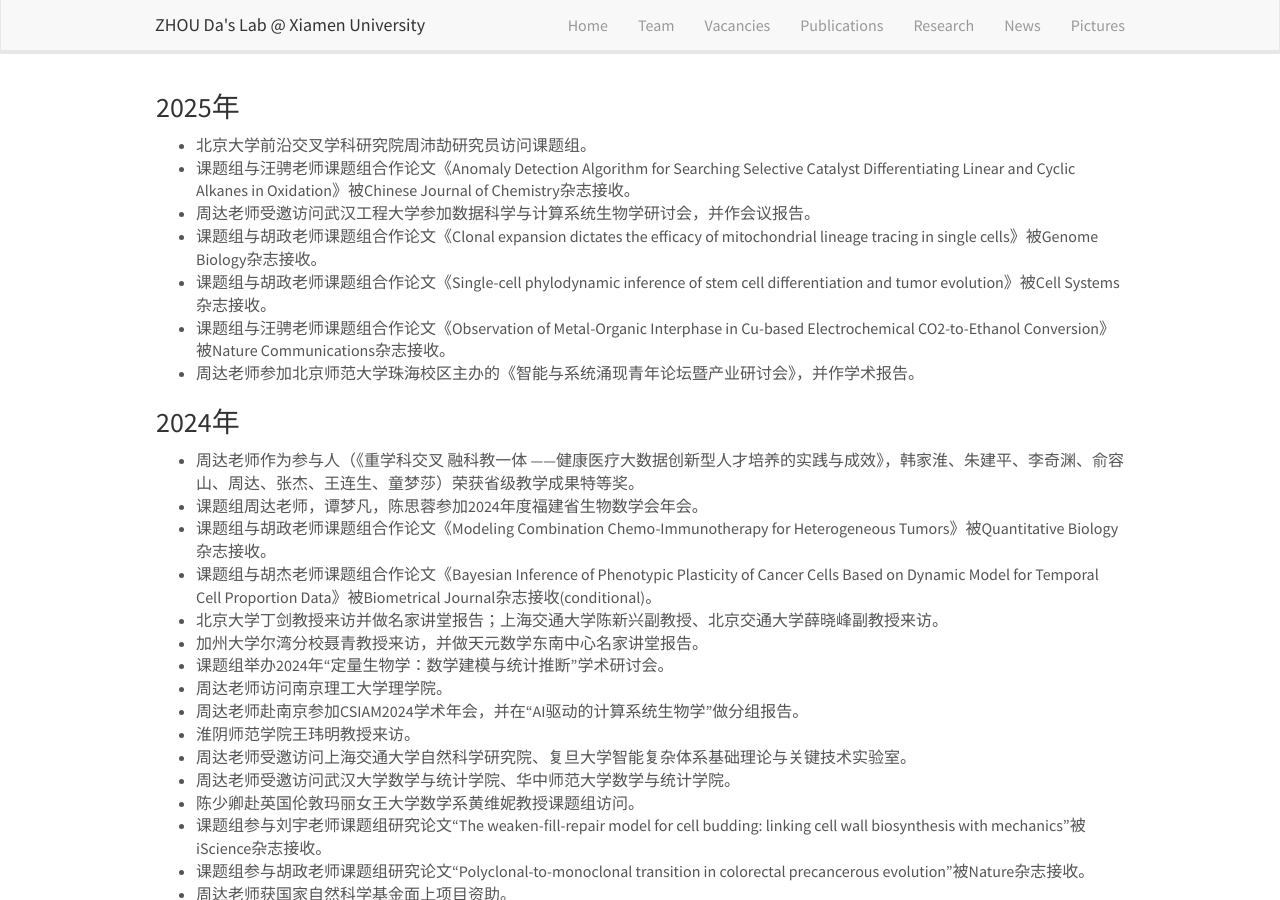
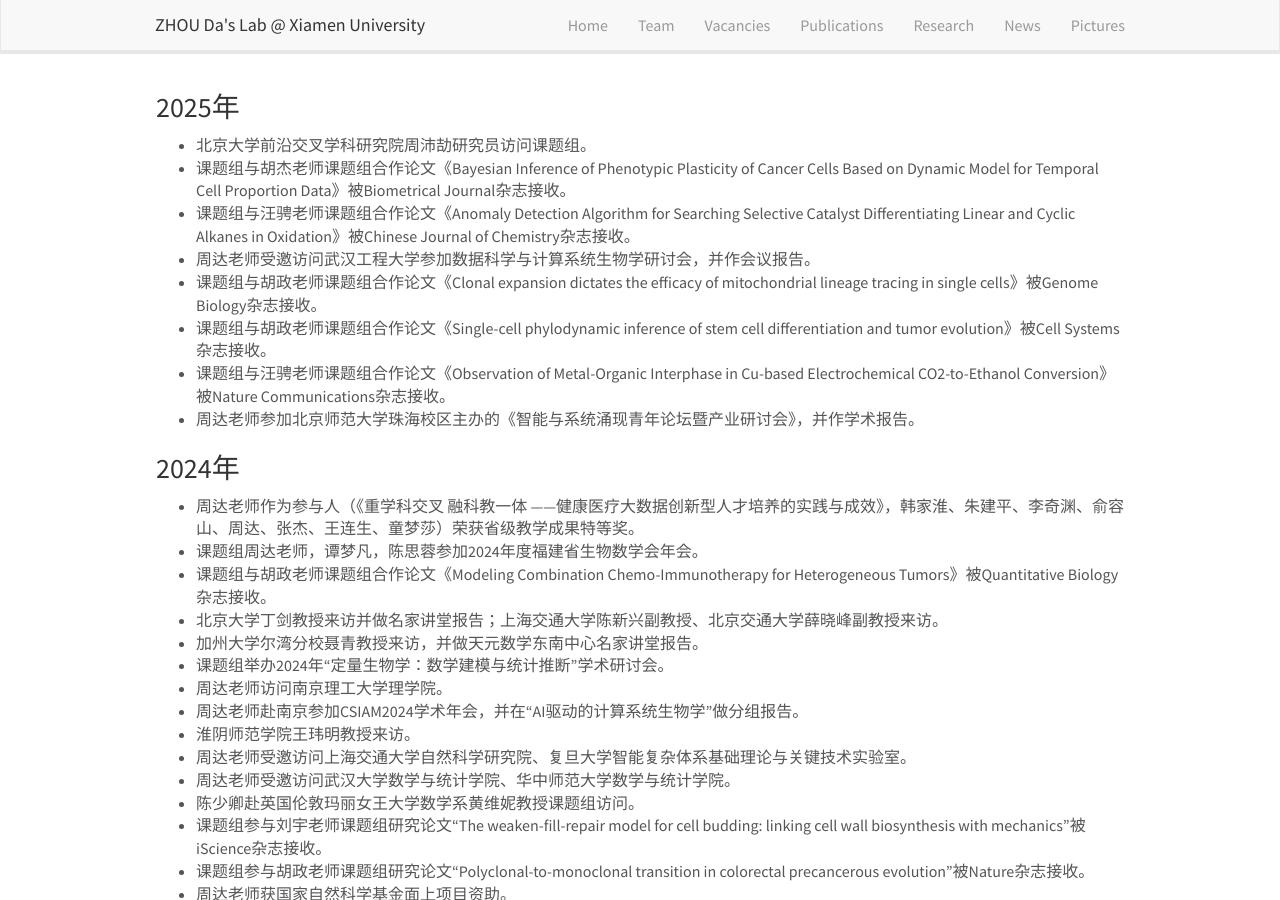
Before and after one commit to ZhouDaLab/zhoudalab.github.io, a Jekyll site: the page built from _pages/news.md, in a window 1280 px wide and 900 px high. Built offline with Jekyll 4.4.1, drawn with Linux system fonts in a browser that asks for light colours; nearby versions of some CDN libraries; part of the change alters nothing that is shown.

Commit message:
Update news.md

```diff
--- a/_pages/news.md
+++ b/_pages/news.md
@@ -9,6 +9,7 @@ permalink: /news/
 ### 2025年
 
 - 北京大学前沿交叉学科研究院周沛劼研究员访问课题组。
+- 课题组与胡杰老师课题组合作论文《Bayesian Inference of Phenotypic Plasticity of Cancer Cells Based on Dynamic Model for Temporal Cell Proportion Data》被Biometrical Journal杂志接收。
 - 课题组与汪骋老师课题组合作论文《Anomaly Detection Algorithm for Searching Selective Catalyst Differentiating Linear and Cyclic Alkanes in Oxidation》被Chinese Journal of Chemistry杂志接收。
 - 周达老师受邀访问武汉工程大学参加数据科学与计算系统生物学研讨会，并作会议报告。
 - 课题组与胡政老师课题组合作论文《Clonal expansion dictates the efficacy of mitochondrial lineage tracing in single cells》被Genome Biology杂志接收。
@@ -21,7 +22,6 @@ permalink: /news/
 - 周达老师作为参与人（《重学科交叉 融科教一体 ——健康医疗大数据创新型人才培养的实践与成效》，韩家淮、朱建平、李奇渊、俞容山、周达、张杰、王连生、童梦莎）荣获省级教学成果特等奖。
 - 课题组周达老师，谭梦凡，陈思蓉参加2024年度福建省生物数学会年会。
 - 课题组与胡政老师课题组合作论文《Modeling Combination Chemo-Immunotherapy for Heterogeneous Tumors》被Quantitative Biology杂志接收。
-- 课题组与胡杰老师课题组合作论文《Bayesian Inference of Phenotypic Plasticity of Cancer Cells Based on Dynamic Model for Temporal Cell Proportion Data》被Biometrical Journal杂志接收(conditional)。
 - 北京大学丁剑教授来访并做名家讲堂报告；上海交通大学陈新兴副教授、北京交通大学薛晓峰副教授来访。
 - 加州大学尔湾分校聂青教授来访，并做天元数学东南中心名家讲堂报告。
 - 课题组举办2024年“定量生物学：数学建模与统计推断”学术研讨会。
```
